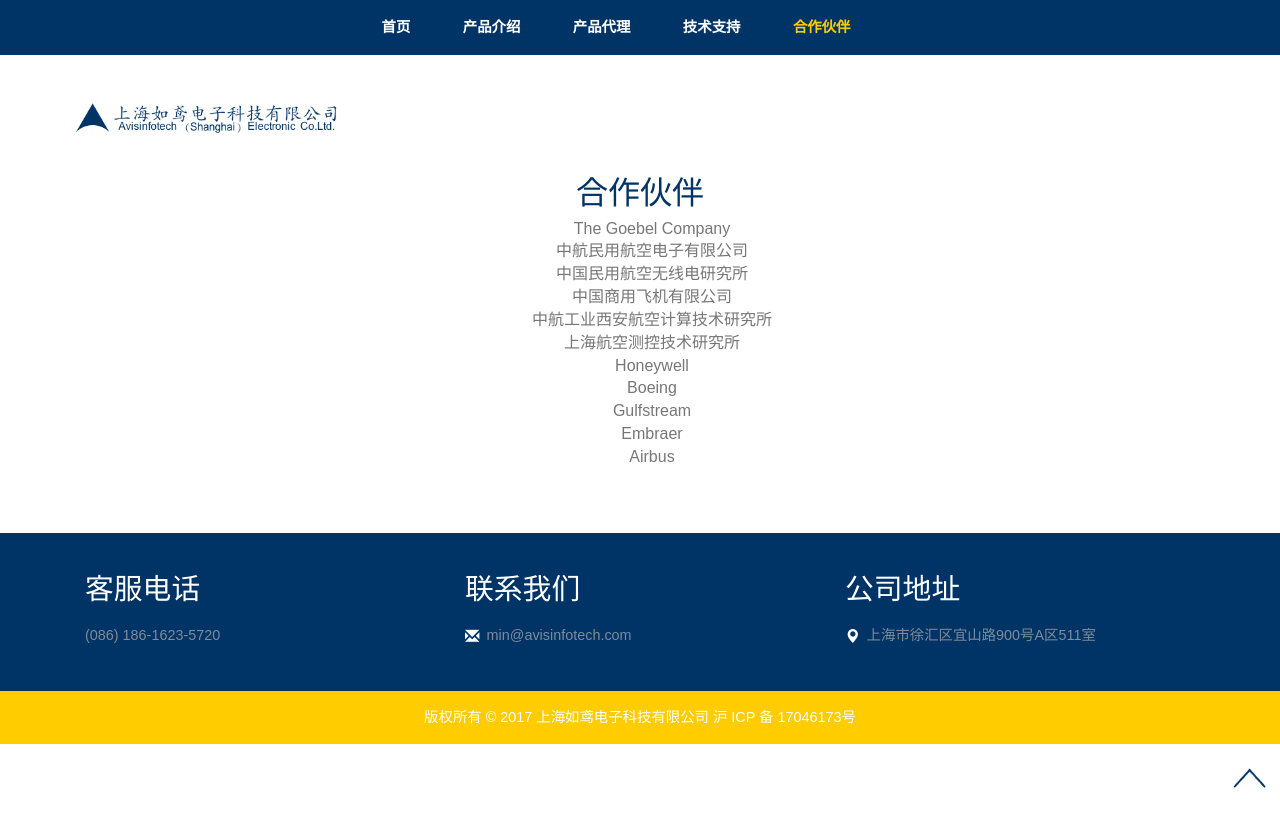
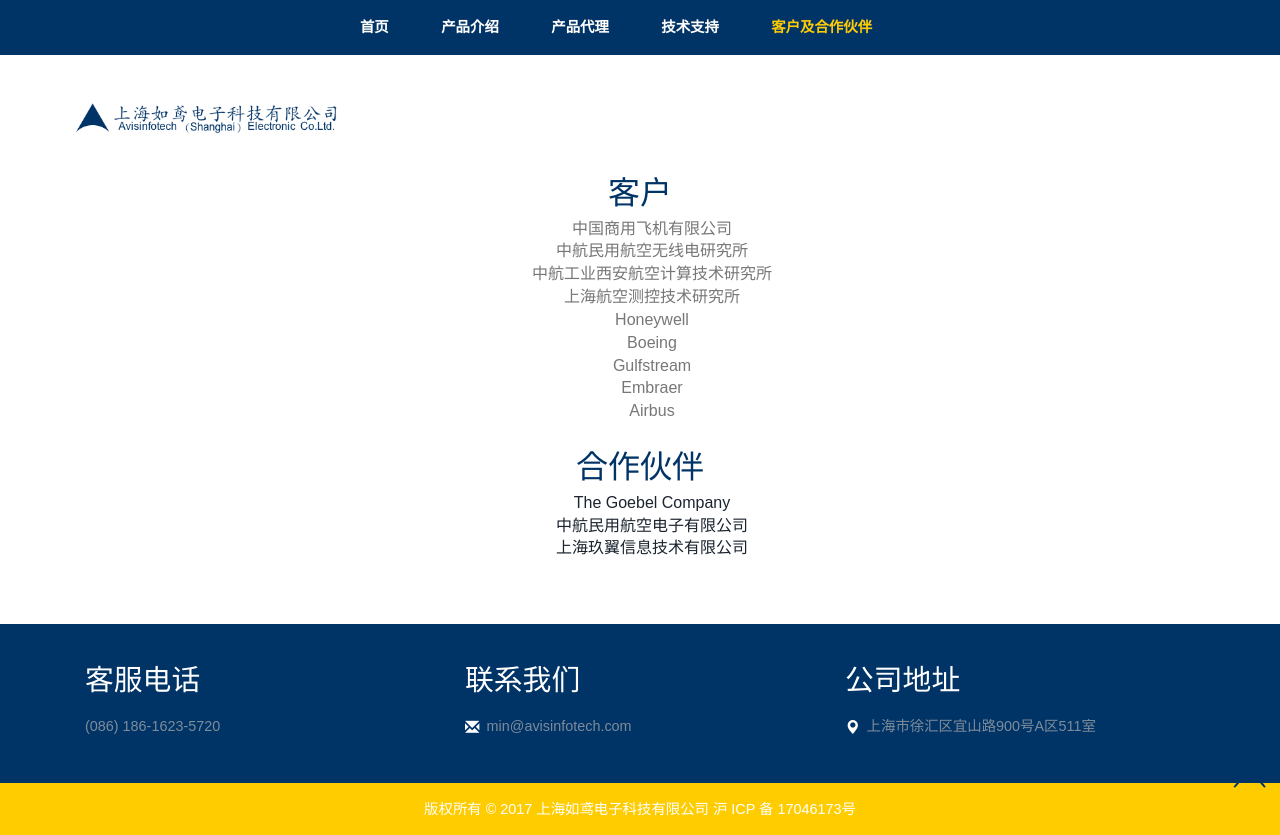
Before and after one commit to popo1221/bum-001, a website: page src/partner.html in a window 1280 px wide. Before the commit the page ends 800 px from the top, so only its background shows below. Drawn offline with Linux system fonts and the light colour scheme; files whose address does not match are found by name; a web font is replaced by a local one.

Commit message:
Update 合作伙伴 to 客户及合作伙伴

```diff
--- a/src/partner.html
+++ b/src/partner.html
@@ -77,7 +77,7 @@
 						<li><a href="products.html">产品介绍</a></li>
 						<li><a href="proxy.html">产品代理 </a></li>
 						<li><a href="javascript:void(0);">技术支持 </a></li>
-						<li><a class="active" href="javascript:void(0);">合作伙伴</a></li>
+						<li><a class="active" href="javascript:void(0);">客户及合作伙伴</a></li>
 						<!-- <li><a href="products.html">产品介绍</a></li>
 						<li><a href="proxy.html">产品代理 </a></li>
 						<li><a href="support.html">技术支持 </a></li>
@@ -119,12 +119,10 @@
 				<!-- <h3 class="tittle">Our News</h3> -->
 				<div class="news-top">
 					<div class="col-md-12 col-xs-12 news-grid partner-list">
-							<a class="news" href="javascript:;">合作伙伴</a>
+						<a class="news" href="javascript:;">客户</a>
 						<ul>
-									<li class="col-md-12">The Goebel Company</li>
-									<li class="col-md-12">中航民用航空电子有限公司</li>
-									<li class="col-md-12">中国民用航空无线电研究所</li>
 								<li class="col-md-12">中国商用飞机有限公司</li>
+								<li class="col-md-12">中航民用航空无线电研究所</li>
 								<li class="col-md-12">中航工业西安航空计算技术研究所</li>
 								<li class="col-md-12">上海航空测控技术研究所</li>
 								<li class="col-md-12">Honeywell</li>
@@ -132,6 +130,16 @@
 								<li class="col-md-12">Gulfstream</li>
 								<li class="col-md-12">Embraer</li>
 								<li class="col-md-12">Airbus</li>
+						</ul>
+					</div>
+					<div class="clearfix"> </div>
+					<br/>
+					<div class="col-md-12 col-xs-12 news-grid partner-list">
+							<a class="news" href="javascript:;">合作伙伴</a>
+							<ul>
+									<li class="col-md-12"><a target="_blank" href="http://www.thegoebelcompany.com/">The Goebel Company</a></li>
+									<li class="col-md-12"><a target="_blank" href="http://www.aviccae.com/">中航民用航空电子有限公司</a></li>
+									<li class="col-md-12"><a target="_blank" href="http://mcuris.com/index_cn.htm">上海玖翼信息技术有限公司</a></li>
 							</ul>
 					</div>
 					<div class="clearfix"> </div>
```
Also changed, not shown: src/index.html (+1 -1 lines), src/products.html (+1 -1 lines), src/proxy.html (+1 -1 lines), src/support.html (+1 -1 lines), src/images/goebel-logo.png (added), src/images/mcuris-logo.gif (added). Lines whose indentation alone changed are shown as unchanged.
